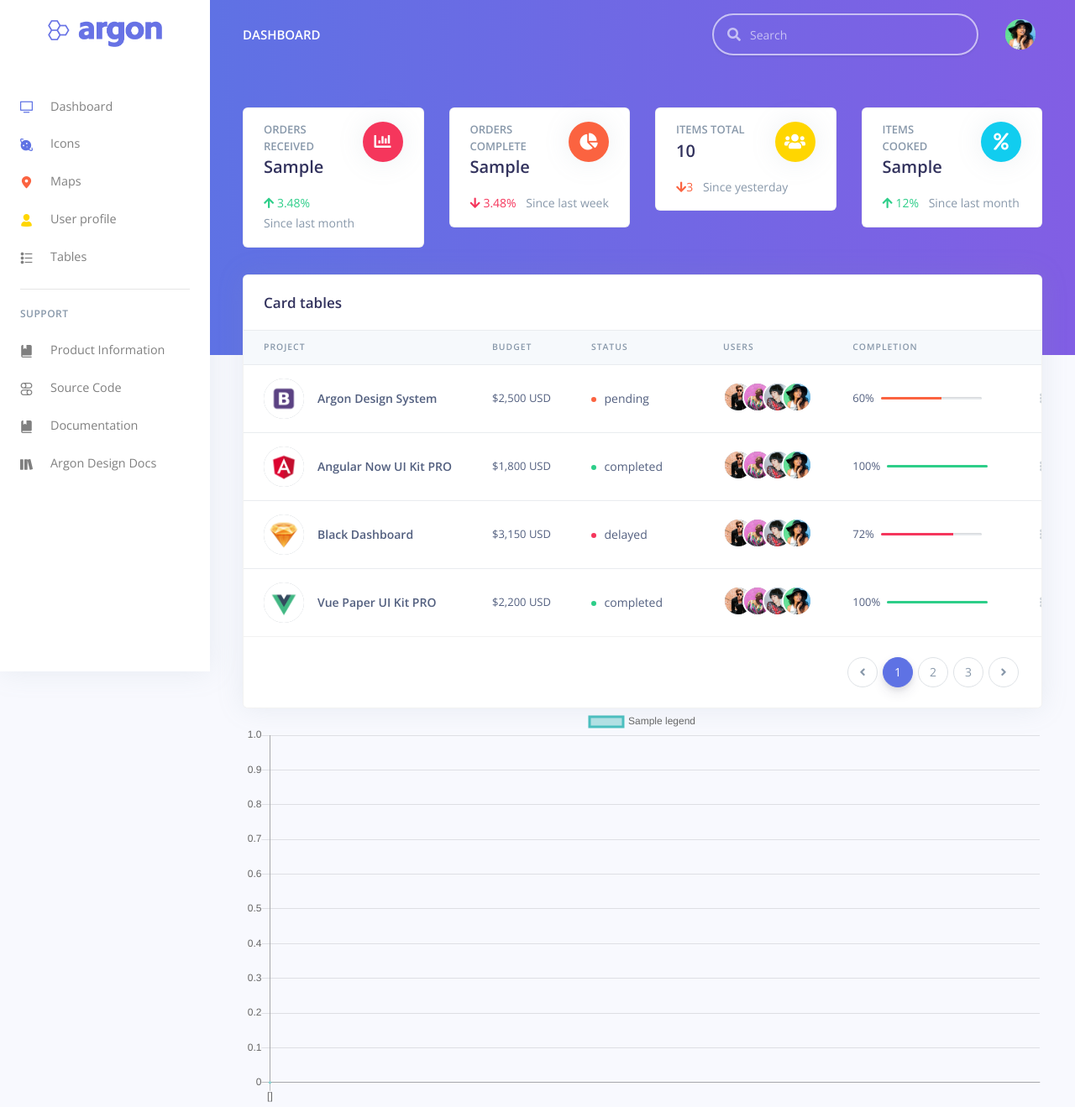
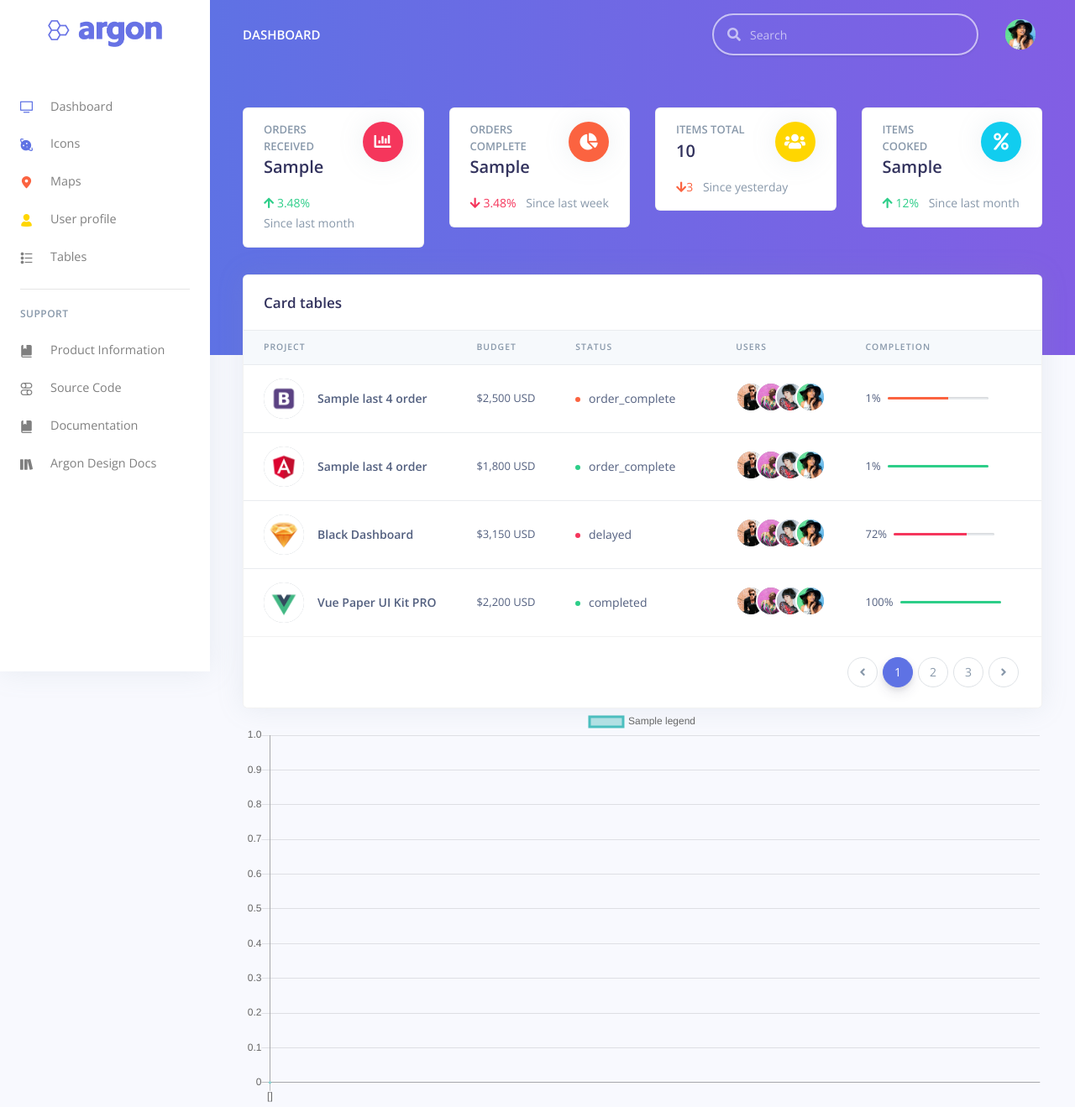
Before and after one commit to mandarmulherkar/order_pipeline, a Flask app: template flask-dashboard/app/home/templates/index.html in a window 1280 px wide. Shown: the top 1319 px of the page at 84% size. Run offline with Flask 2, Linux system fonts and the light colour scheme; the template is opened without the code that fills it: most values are stand-ins (such as "Sample title", 1, 10 or a date in 2020); some libraries are stand-ins or nearby versions.

Commit message:
Card for last 4 orders

```diff
--- a/flask-dashboard/app/home/templates/index.html
+++ b/flask-dashboard/app/home/templates/index.html
@@ -150,7 +150,7 @@
                               <img alt="Image placeholder" src="/static/assets/img/theme/bootstrap.jpg">
                             </a>
                             <div class="media-body">
-                              <span class="mb-0 text-sm">Argon Design System</span>
+                              <span class="mb-0 text-sm">{{ last_4_orders_list[0]['name'] }}</span>
                             </div>
                           </div>
                         </th>
@@ -159,7 +159,7 @@
                         </td>
                         <td>
                           <span class="badge badge-dot mr-4">
-                            <i class="bg-warning"></i> pending
+                            <i class="bg-warning"></i> {{ last_4_orders_list[0]['status'] }}
                           </span>
                         </td>
                         <td>
@@ -180,7 +180,7 @@
                         </td>
                         <td>
                           <div class="d-flex align-items-center">
-                            <span class="mr-2">60%</span>
+                            <span class="mr-2">{{ last_4_orders_list[0]['percent_completion'] }}%</span>
                             <div>
                               <div class="progress">
                                 <div class="progress-bar bg-warning" role="progressbar" aria-valuenow="60" aria-valuemin="0" aria-valuemax="100" style="width: 60%;"></div>
@@ -209,7 +209,7 @@
                               <img alt="Image placeholder" src="/static/assets/img/theme/angular.jpg">
                             </a>
                             <div class="media-body">
-                              <span class="mb-0 text-sm">Angular Now UI Kit PRO</span>
+                              <span class="mb-0 text-sm">{{ last_4_orders_list[0]['name'] }}</span>
                             </div>
                           </div>
                         </th>
@@ -218,7 +218,7 @@
                         </td>
                         <td>
                           <span class="badge badge-dot">
-                            <i class="bg-success"></i> completed
+                            <i class="bg-success"></i> {{ last_4_orders_list[0]['status'] }}
                           </span>
                         </td>
                         <td>
@@ -239,7 +239,7 @@
                         </td>
                         <td>
                           <div class="d-flex align-items-center">
-                            <span class="mr-2">100%</span>
+                            <span class="mr-2">{{ last_4_orders_list[0]['percent_completion'] }}%</span>
                             <div>
                               <div class="progress">
                                 <div class="progress-bar bg-success" role="progressbar" aria-valuenow="100" aria-valuemin="0" aria-valuemax="100" style="width: 100%;"></div>
```
Also changed, not shown: flask-dashboard/app/home/routes.py (+9 -2 lines).
